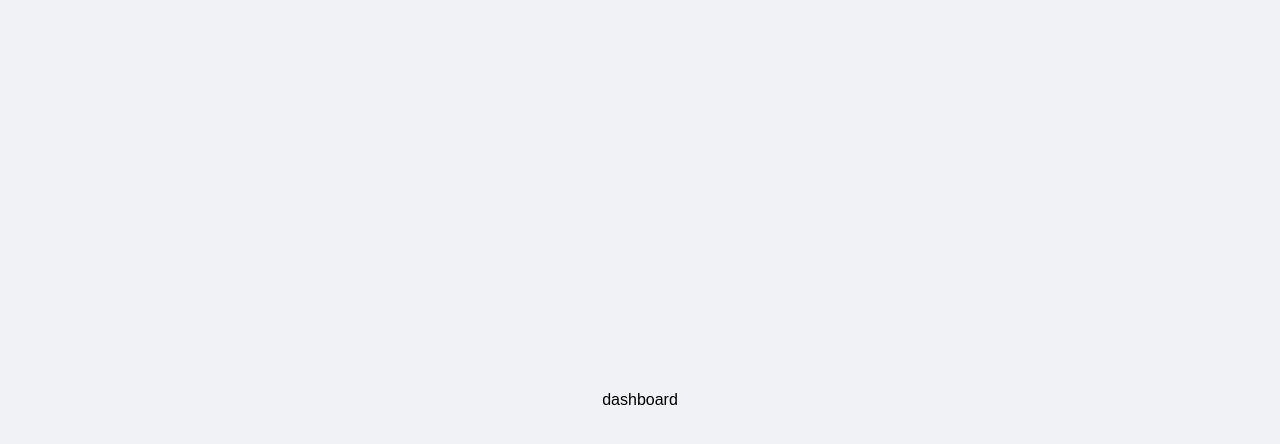
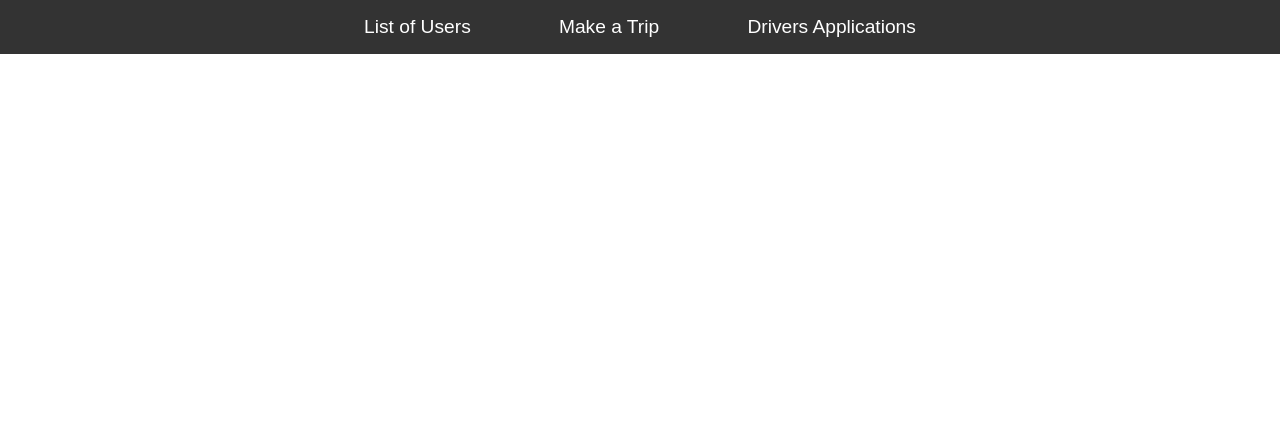
Before and after one commit to SamirJabre/Front-End-Admin, a React (Vite) app: page /dashboard in a window 1280 px wide. Shown: the top 444 px of the page. Built offline with nearby package versions, Linux system fonts and the light colour scheme.

Commit message:
Navbar Completed

```diff
--- a/src/components/NavBar/navbar.css
+++ b/src/components/NavBar/navbar.css
@@ -0,0 +1,31 @@
+.navbar {
+    background-color: #333;
+    width: 100%;
+    padding: 1rem 0;
+    display: flex;
+    justify-content: center;
+    align-items: center;
+  }
+
+  .navbar-list {
+    list-style: none;
+    display: flex;
+    justify-content: space-around;
+    margin: 0;
+    padding: 0;
+    width: 50%;
+  }
+
+  .navbar-item {
+    margin: 0;
+  }
+
+  .navbar-link {
+    color: white;
+    text-decoration: none;
+    font-size: 1.2rem;
+  }
+
+  .navbar-link:hover {
+    text-decoration: underline;
+  }
--- a/src/components/NavBar/navbar.jsx
+++ b/src/components/NavBar/navbar.jsx
@@ -0,0 +1,25 @@
+// Import necessary modules
+import React from 'react';
+import { Link } from 'react-router-dom';
+import './navbar.css'; // Assuming you will create a CSS file for styling
+
+// Define the Navbar component
+const Navbar = () => {
+  return (
+    <nav className="navbar">
+      <ul className="navbar-list">
+        <li className="navbar-item">
+          <Link to="/users" className="navbar-link">List of Users</Link>
+        </li>
+        <li className="navbar-item">
+          <Link to="/make-trip" className="navbar-link">Make a Trip</Link>
+        </li>
+        <li className="navbar-item">
+          <Link to="/drivers-applications" className="navbar-link">Drivers Applications</Link>
+        </li>
+      </ul>
+    </nav>
+  );
+};
+
+export default Navbar;
--- a/src/pages/DashboardPage/dashboard.css
+++ b/src/pages/DashboardPage/dashboard.css
@@ -1,36 +1,13 @@
-.dashboard-container {
-    font-family: Arial, sans-serif;
-  }
-
-  .navbar {
-    background-color: #333;
-    overflow: hidden;
-  }
-
-  .nav-links {
-    list-style-type: none;
+*{
     margin: 0;
     padding: 0;
-  }
-
-  .nav-links li {
-    float: left;
-  }
-
-  .nav-links li a {
-    display: block;
-    color: white;
-    text-align: center;
-    padding: 14px 16px;
-    text-decoration: none;
-  }
-
-  .nav-links li a:hover {
-    background-color: #ddd;
-    color: black;
-  }
-
-  .welcome-message {
-    padding: 20px;
-    text-align: center;
-  }
+    box-sizing: border-box;
+}
+.container{
+    height: 100vh;
+    width: 100vw;
+    background-color: #ffffff;
+    display: flex;
+    justify-content: center;
+    align-items: flex-start;
+}
--- a/src/pages/DashboardPage/dashboard.jsx
+++ b/src/pages/DashboardPage/dashboard.jsx
@@ -1,9 +1,12 @@
 import React from 'react'
 import './dashboard.css'
+import Navbar from '../../components/NavBar/navbar'
 
 function dashboard() {
   return (
-    <div>dashboard</div>
+    <div className='container'>
+      <Navbar />
+    </div>
   )
 }
 
```
